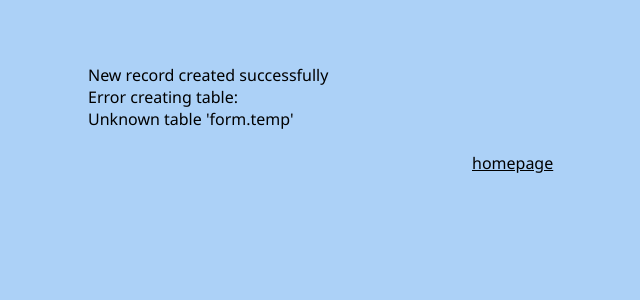
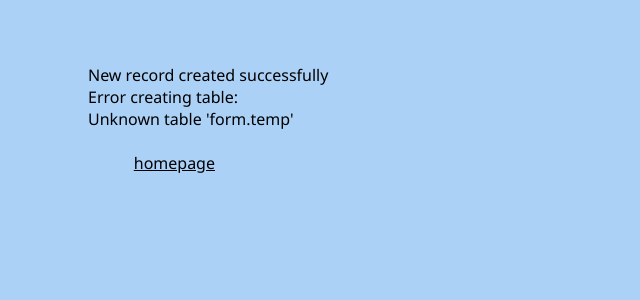
Before and after one commit to Shamik69/project1, a PHP site: page /project1/form.php in a window 1280 px wide. Shown: the top 300 px of the page, without its empty margins (40-680 px from the left). Run offline with PHP 8.4, Linux system fonts and the light colour scheme; data that the repository does not hold is empty.

Commit message:
Update style0.css

```diff
--- a/style0.css
+++ b/style0.css
@@ -37,8 +37,8 @@ br{
 .cls{
     font-family: conoslas, 'Segoe UI', Tahoma, Geneva, Verdana, sans-serif;
     color: #000000;
-    position: absolute;
-    left: 40%;
+    position: relative;
+    margin-left: 4%;
 }
 
 .divs{
```
